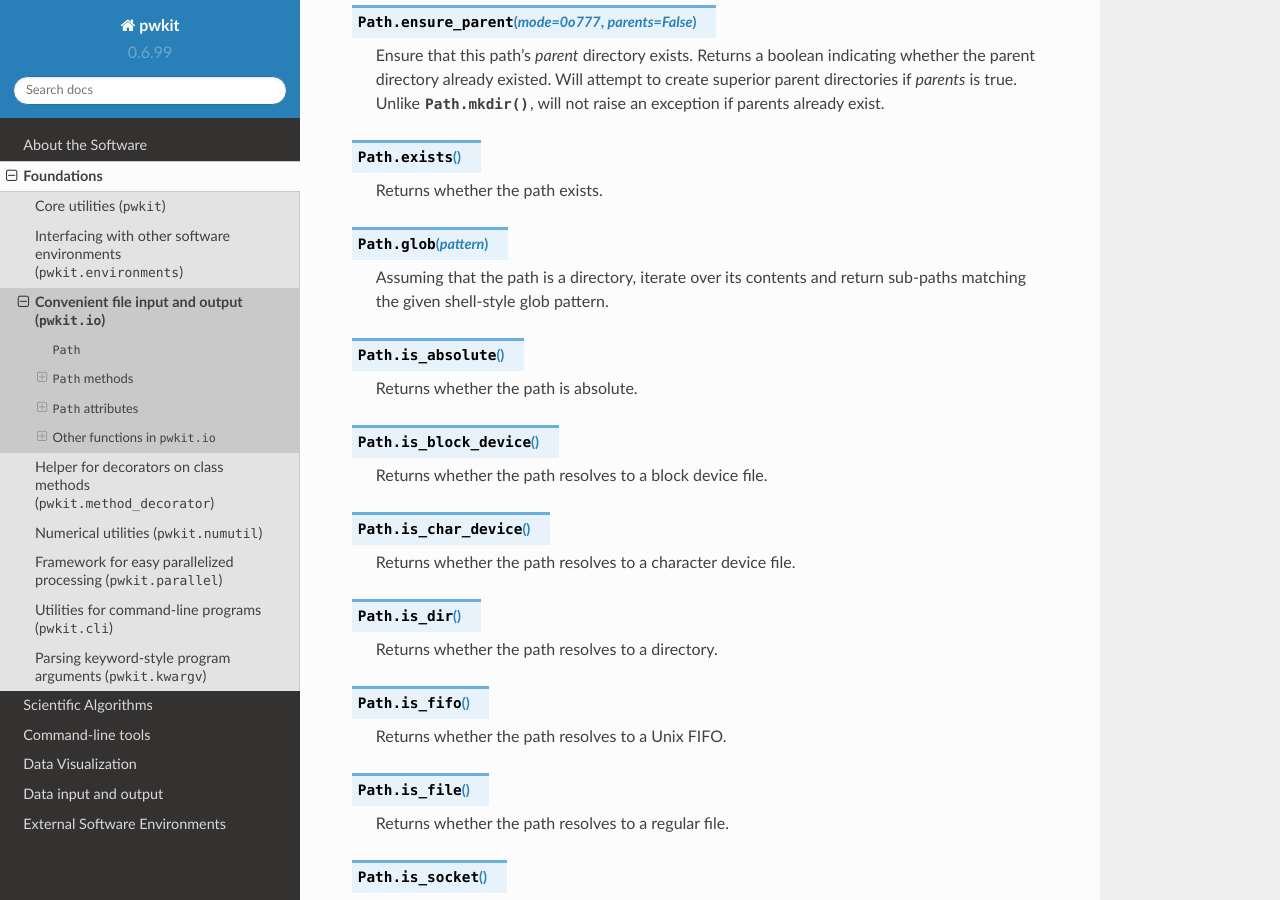
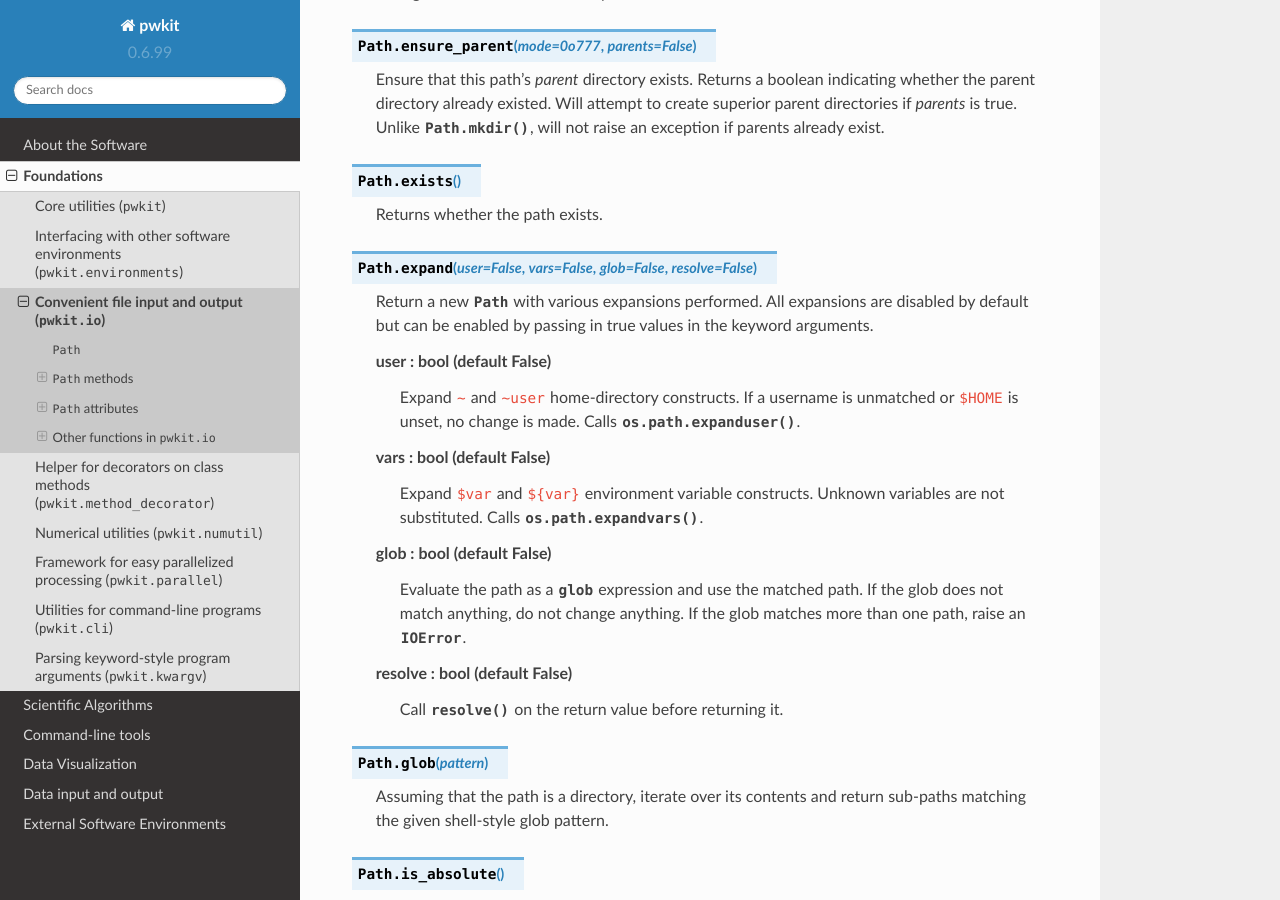
Before and after one commit to pkgw/pwkit, a Sphinx documentation site: the page built from docs/source/foundations/io.rst, in a window 1280 px wide and 900 px high, scrolled down 2292 px. Built offline with Sphinx 7.4.7 and the Read the Docs theme 2.0.0, drawn with Linux system fonts in a browser that asks for light colours; formulas are drawn with MathJax 3.

Commit message:
pwkit/io.py: add Path.expand() plus docs

```diff
--- a/docs/source/foundations/io.rst
+++ b/docs/source/foundations/io.rst
@@ -27,6 +27,7 @@ navigation of the filesystem.
    - :meth:`chmod`
    - :meth:`ensure_parent`
    - :meth:`exists`
+   - :meth:`expand`
    - :meth:`glob`
    - :meth:`is_absolute`
    - :meth:`is_block_device`
@@ -123,6 +124,27 @@ on :class:`Path` objects.
 .. method:: Path.exists()
 
    Returns whether the path exists.
+
+
+.. method:: Path.expand(user=False, vars=False, glob=False, resolve=False)
+
+   Return a new :class:`Path` with various expansions performed. All
+   expansions are disabled by default but can be enabled by passing in true
+   values in the keyword arguments.
+
+   user : bool (default False)
+     Expand ``~`` and ``~user`` home-directory constructs. If a username is
+     unmatched or ``$HOME`` is unset, no change is made. Calls
+     :func:`os.path.expanduser`.
+   vars : bool (default False)
+     Expand ``$var`` and ``${var}`` environment variable constructs. Unknown
+     variables are not substituted. Calls :func:`os.path.expandvars`.
+   glob : bool (default False)
+     Evaluate the path as a :mod:`glob` expression and use the matched path.
+     If the glob does not match anything, do not change anything. If the
+     glob matches more than one path, raise an :exc:`IOError`.
+   resolve : bool (default False)
+     Call :meth:`resolve` on the return value before returning it.
 
 
 .. method:: Path.glob(pattern)
```
Also changed, not shown: 1 other file.
